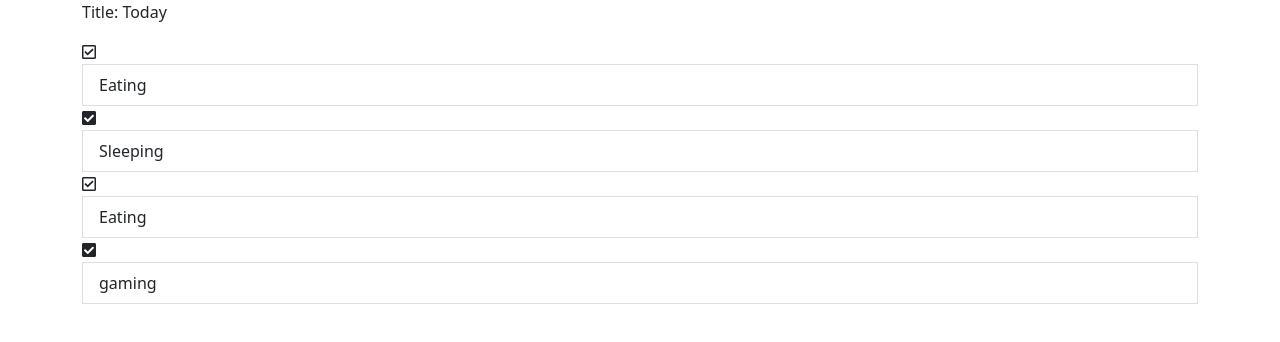
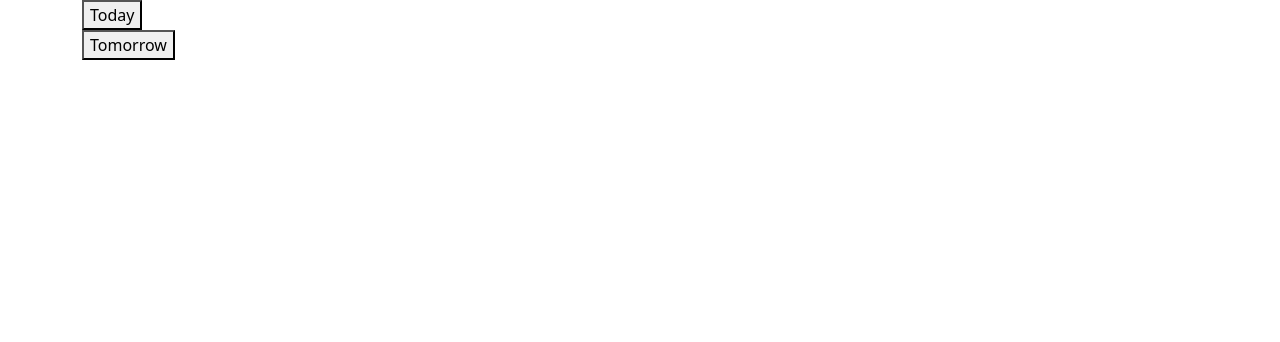
Before and after one commit to iRedFox/TodoList-App, a React (Create React App) app: page / in a window 1280 px wide. Shown: the top 342 px of the page. Built offline with nearby package versions, Linux system fonts and the light colour scheme.

Commit message:
Now lists will show as buttons and clickable to show the list of tasks
Will change buttons to something else later.

```diff
--- a/src/components/itemlist.jsx
+++ b/src/components/itemlist.jsx
@@ -4,13 +4,13 @@ import Tasks from "./tasks";
 // this class creates a list with id, title and tasks
 class ItemList extends Component {
   // list of items
-  state = { id: 0, title: "Today" };
+  state = { id: 0, title: this.props.title, tasks_id: 0 };
   render() {
     // retrieve array of lists and then map the items inside each list.
     return (
       <React.Fragment>
         <p>Title: {this.state.title}</p>
-        <Tasks id={this.state.id} />
+        <Tasks id={this.state.tasks_id} />
       </React.Fragment>
     );
   }
--- a/src/components/listless.jsx
+++ b/src/components/listless.jsx
@@ -3,9 +3,57 @@ import ItemList from "./itemlist";
 
 // this class will store lists of itemlist
 class Listless extends Component {
-  state = { items: [] };
+  state = {
+    lists: [
+      { id: 0, title: "Today", show: false },
+      { id: 1, title: "Tomorrow", show: false },
+    ],
+  };
+
+  // Show a specific list depends on the boolean
+  showList = (list) => {
+    const lists = [...this.state.lists];
+    const index = lists.indexOf(list);
+    lists[index] = { ...lists[index] };
+    lists[index].show = !lists[index].show;
+    this.setState({ lists });
+  };
+
+  // Depends on a boolean it will show a list or button
+  listOrBox = (list) => {
+    if (list.show) {
+      return <ItemList title={list.title} />;
+    }
+    return (
+      <button
+        onClick={() => {
+          this.showList(list);
+        }}
+      >
+        {list.title}
+      </button>
+    );
+  };
+
+  // This function will render the items depends on listOrBox method
+  renderItems = () => {
+    const { lists } = this.state;
+    // if it's empty then inform that needs to create a list
+    if (lists.length === 0) return <h1>Please create a list</h1>;
+    // create a list of buttons or ItemList depends on state. clicked always FALSE
+    else {
+      return (
+        <ul className="list-group">
+          {lists.map((list) => (
+            <div key={list.id}>{this.listOrBox(list)}</div>
+          ))}
+        </ul>
+      );
+    }
+  };
+
   render() {
-    return <ItemList />;
+    return <div>{this.renderItems()}</div>;
   }
 }
 
--- a/src/components/tasks.jsx
+++ b/src/components/tasks.jsx
@@ -4,7 +4,7 @@ import Complete from "./common/complete";
 
 class Tasks extends Component {
   state = {
-    id: this.props.id,
+    id: this.props.tasks_id,
     tasks: [
       { id: 0, title: "Eating", completed: false },
       { id: 1, title: "Sleeping", completed: true },
```
Also changed, not shown: src/components/common/createbtn.jsx (+15 -9 lines), 1 other file (tests, documents, lock files or other folders).
